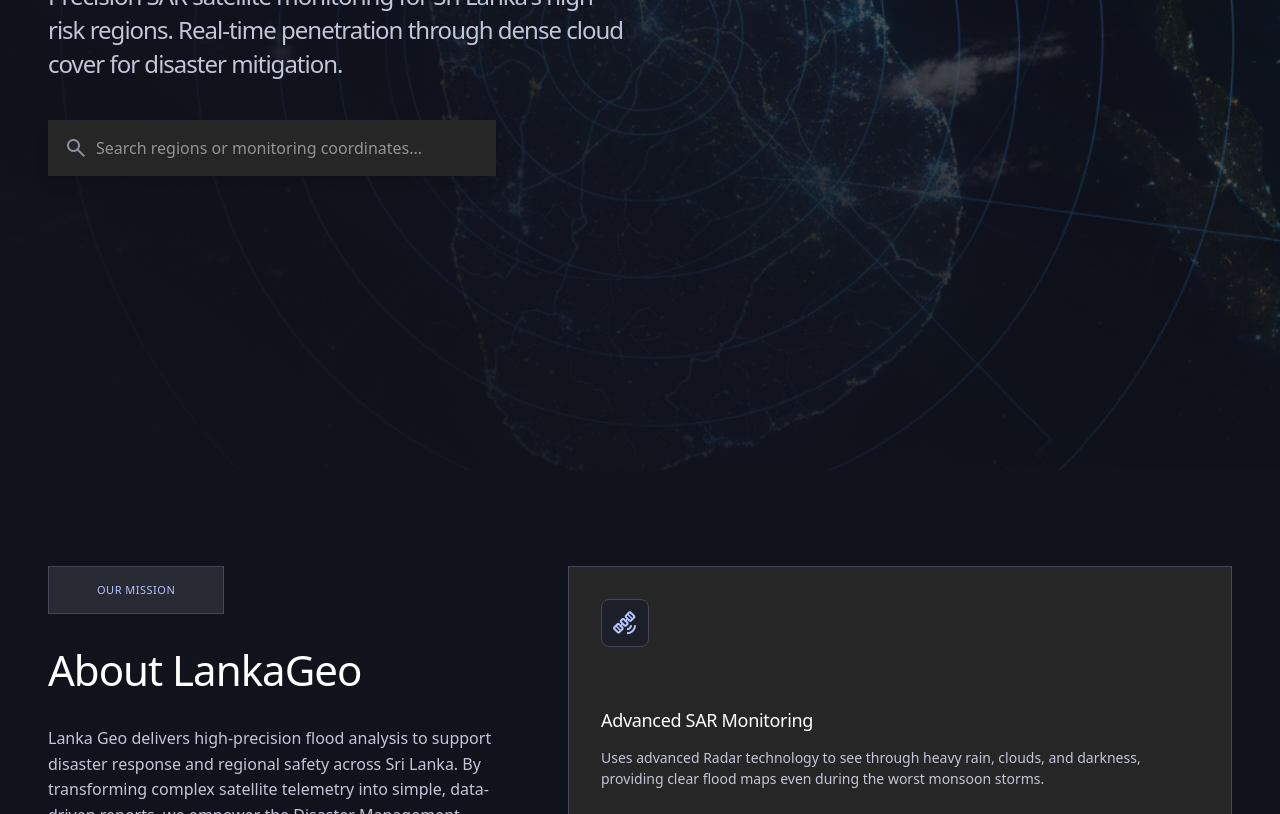
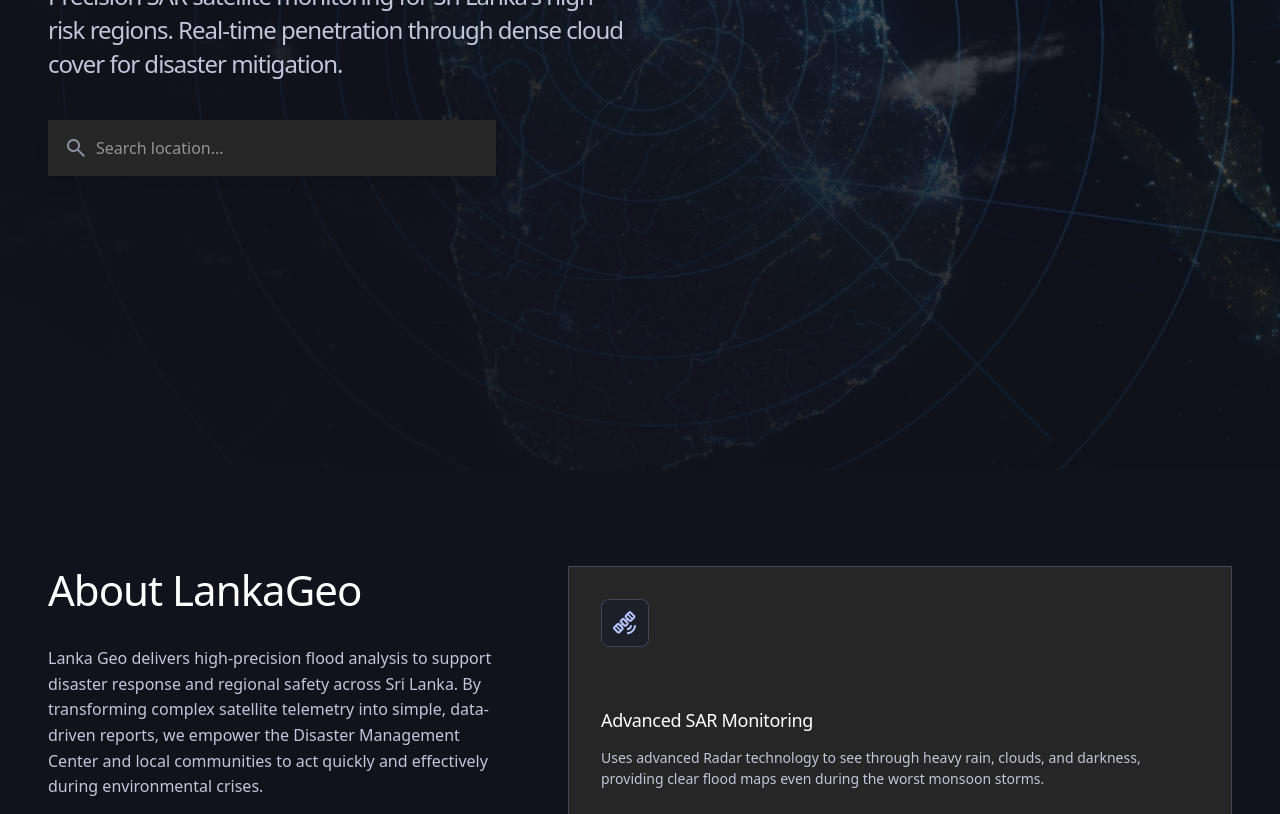
Before and after one commit to ChathuminiWelengodage/LankaGeo-Frontend, a Next.js app: page / in a window 1280 px wide. Shown: the part 400-1214 px from the top of the page. Built offline with nearby package versions, Linux system fonts and the light colour scheme; no server answers.

Commit message:
Update Home page

```diff
--- a/src/app/page.tsx
+++ b/src/app/page.tsx
@@ -30,7 +30,7 @@
                 </span>
                 <input
                   className="w-full bg-[#262626] border-none border-b-2 border-[#424656] focus:border-[#0f62fe] focus:ring-0 text-white pl-48 py-16 rounded-none transition-all shadow-lg font-body outline-none"
-                  placeholder="Search regions or monitoring coordinates..."
+                  placeholder="Search location..."
                   type="text"
                 />
               </div>
@@ -43,9 +43,6 @@
       <section className="py-96 px-24 md:px-48 max-w-screen-2xl mx-auto">
         <div className="grid grid-cols-1 lg:grid-cols-12 gap-64 items-start">
           <div className="lg:col-span-5 space-y-32">
-            <div className="inline-flex items-center px-12 py-4 bg-[#272a33] border border-[#424656] rounded-none">
-              <span className="text-[11px] font-[500] leading-[14px] tracking-[0.5px] text-[#b4c5ff] uppercase">Our Mission</span>
-            </div>
             <h2 className="text-[42px] font-[300] leading-[1.15] tracking-[-1px] text-white">About LankaGeo</h2>
             <div className="space-y-16 text-[#c3c6d8]">
               <p className="text-[16px] leading-[1.6]">
```
